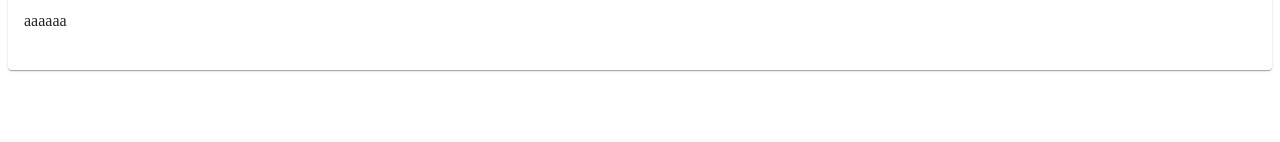
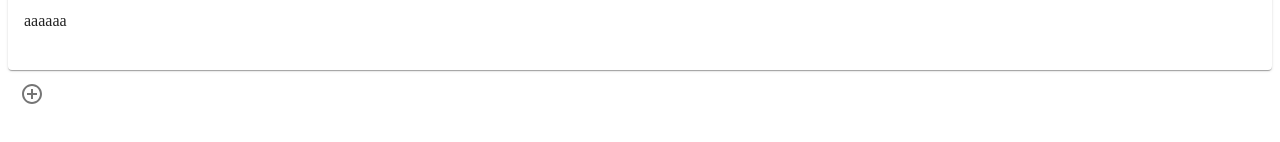
Before and after one commit to yuki-takahashi-0723/tutorApp, a React (Create React App) app: page / in a window 1280 px wide. Shown: the part 192-334 px from the top of the page. Built offline with nearby package versions, Linux system fonts and the light colour scheme.

Commit message:
uikitに＋ボタンを追加

```diff
--- a/src/App.tsx
+++ b/src/App.tsx
@@ -1,5 +1,5 @@
 import React, { useState } from 'react';
-import { InputArea, ListCard, PrimaryButton } from './uikit';
+import { AddButton, InputArea, ListCard, PrimaryButton } from './uikit';
 
 const App : React.FC = () => {
 
@@ -31,6 +31,9 @@ const App : React.FC = () => {
         day='1月1日'
         diaryTitle='aaaaaa'
       />
+      <AddButton
+        onClick={()=>console.log('ここではリントの言葉で話せ！')}
+      />
 
     </>
 
--- /dev/null
+++ b/src/uikit/addButton.tsx
@@ -0,0 +1,19 @@
+import React from 'react'
+import AddCircleOutlineIcon from '@material-ui/icons/AddCircleOutline';
+import { IconButton } from '@material-ui/core';
+
+type Props = {
+    onClick : ()=>void
+}
+
+const AddButton:React.FC<Props> = (props) => {
+    return(
+       <IconButton
+            onClick={()=>props.onClick()}
+       >
+           <AddCircleOutlineIcon/>
+       </IconButton>
+    )
+}
+
+export default AddButton
--- a/src/uikit/index.ts
+++ b/src/uikit/index.ts
@@ -1,3 +1,4 @@
 export {default as PrimaryButton} from './primaryButton'
 export {default as InputArea} from './inputArea'
 export {default as ListCard} from './listCard'
+export {default as AddButton} from './addButton'
```
